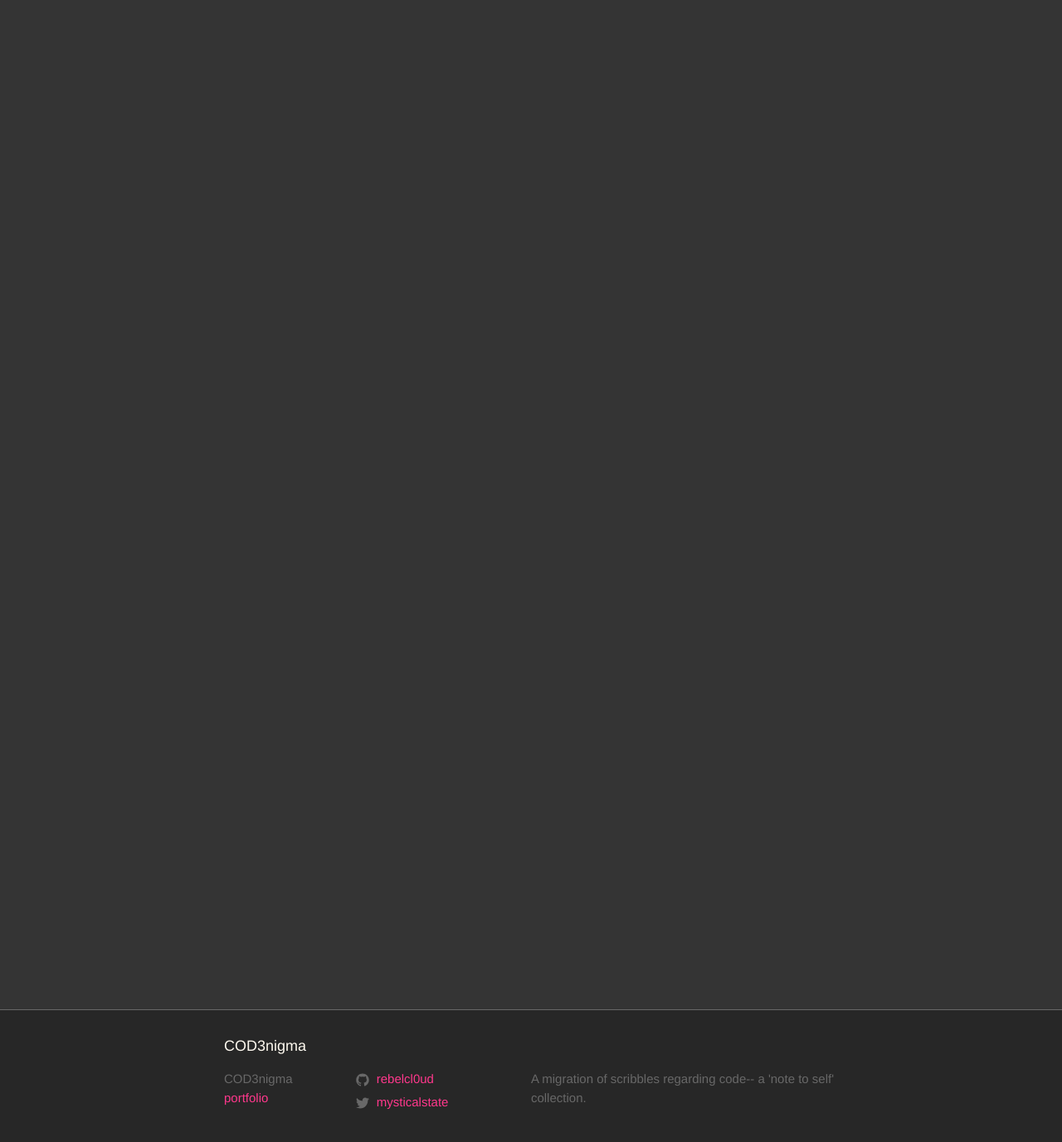
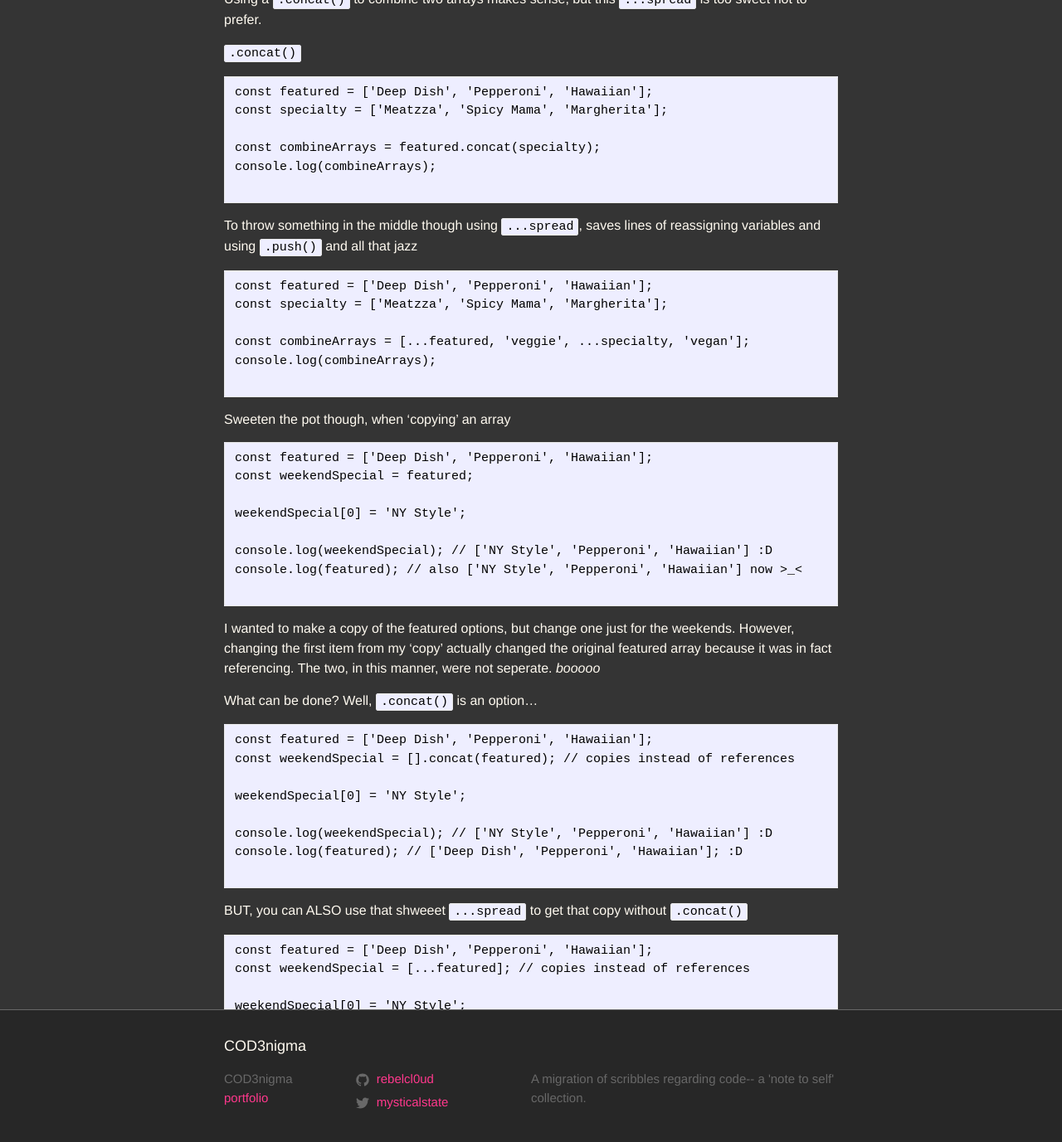
Before and after one commit to rebelcl0ud/blog, a Jekyll site: the page built from _posts/2018-04-02-[28]-es6-status-II.markdown, in a window 1280 px wide and 1400 px high, scrolled down 16219 px. Shown: the top 1377 px of the window at 83% size. Built offline with Jekyll 4.4.1, drawn with Linux system fonts in a browser that asks for light colours; some of the changed text lies outside the part shown.

Commit message:
...spread and ...rest section, kicked it off with using ...spread instead of .concat

````diff
--- a/_posts/2018-04-02-[28]-es6-status-II.markdown
+++ b/_posts/2018-04-02-[28]-es6-status-II.markdown
@@ -688,6 +688,7 @@ If you were looking for multiple, `.filter()` would be output an array of object
 
 - - -
 
+
 `Array.some()` & `Array.every()`
 
 These are not part of ES6, but apparently Wes doesn't feel they get the love they deserve so he's covering them :D
@@ -715,3 +716,68 @@ const oldEnoughToDrink = ages.every(age => age >= 21);
 console.log(oldEnoughToDrink); // outputs false since there are youngins in the squad
 
 ```
+
+
+### ...spread & ...rest
+
+Using a `.concat()` to combine two arrays makes sense, but this `...spread` is too sweet not to prefer.
+
+`.concat()`
+```
+const featured = ['Deep Dish', 'Pepperoni', 'Hawaiian'];
+const specialty = ['Meatzza', 'Spicy Mama', 'Margherita'];
+
+const combineArrays = featured.concat(specialty);
+console.log(combineArrays);
+
+```
+
+To throw something in the middle though using `...spread`, saves lines of reassigning variables and using `.push()` and all that jazz
+```
+const featured = ['Deep Dish', 'Pepperoni', 'Hawaiian'];
+const specialty = ['Meatzza', 'Spicy Mama', 'Margherita'];
+
+const combineArrays = [...featured, 'veggie', ...specialty, 'vegan'];
+console.log(combineArrays);
+
+```
+
+Sweeten the pot though, when 'copying' an array
+```
+const featured = ['Deep Dish', 'Pepperoni', 'Hawaiian'];
+const weekendSpecial = featured;
+
+weekendSpecial[0] = 'NY Style';
+
+console.log(weekendSpecial); // ['NY Style', 'Pepperoni', 'Hawaiian'] :D
+console.log(featured); // also ['NY Style', 'Pepperoni', 'Hawaiian'] now >_<
+
+```
+I wanted to make a copy of the featured options, but change one just for the weekends. However, changing the first item from my 'copy' actually changed the original featured array because it was in fact referencing. The two, in this manner, were not seperate. *booooo*
+
+What can be done? Well, `.concat()` is an option...
+```
+const featured = ['Deep Dish', 'Pepperoni', 'Hawaiian'];
+const weekendSpecial = [].concat(featured); // copies instead of references
+
+weekendSpecial[0] = 'NY Style';
+
+console.log(weekendSpecial); // ['NY Style', 'Pepperoni', 'Hawaiian'] :D
+console.log(featured); // ['Deep Dish', 'Pepperoni', 'Hawaiian']; :D
+
+```
+
+BUT, you can ALSO use that shweeet `...spread` to get that copy without `.concat()`
+```
+const featured = ['Deep Dish', 'Pepperoni', 'Hawaiian'];
+const weekendSpecial = [...featured]; // copies instead of references
+
+weekendSpecial[0] = 'NY Style';
+
+console.log(weekendSpecial); // ['NY Style', 'Pepperoni', 'Hawaiian'] :D
+console.log(featured); // ['Deep Dish', 'Pepperoni', 'Hawaiian']; :D
+
+```
+
+TL;DR
+A spread will take all things from specified array/iterable and throw it into the new array.
````
